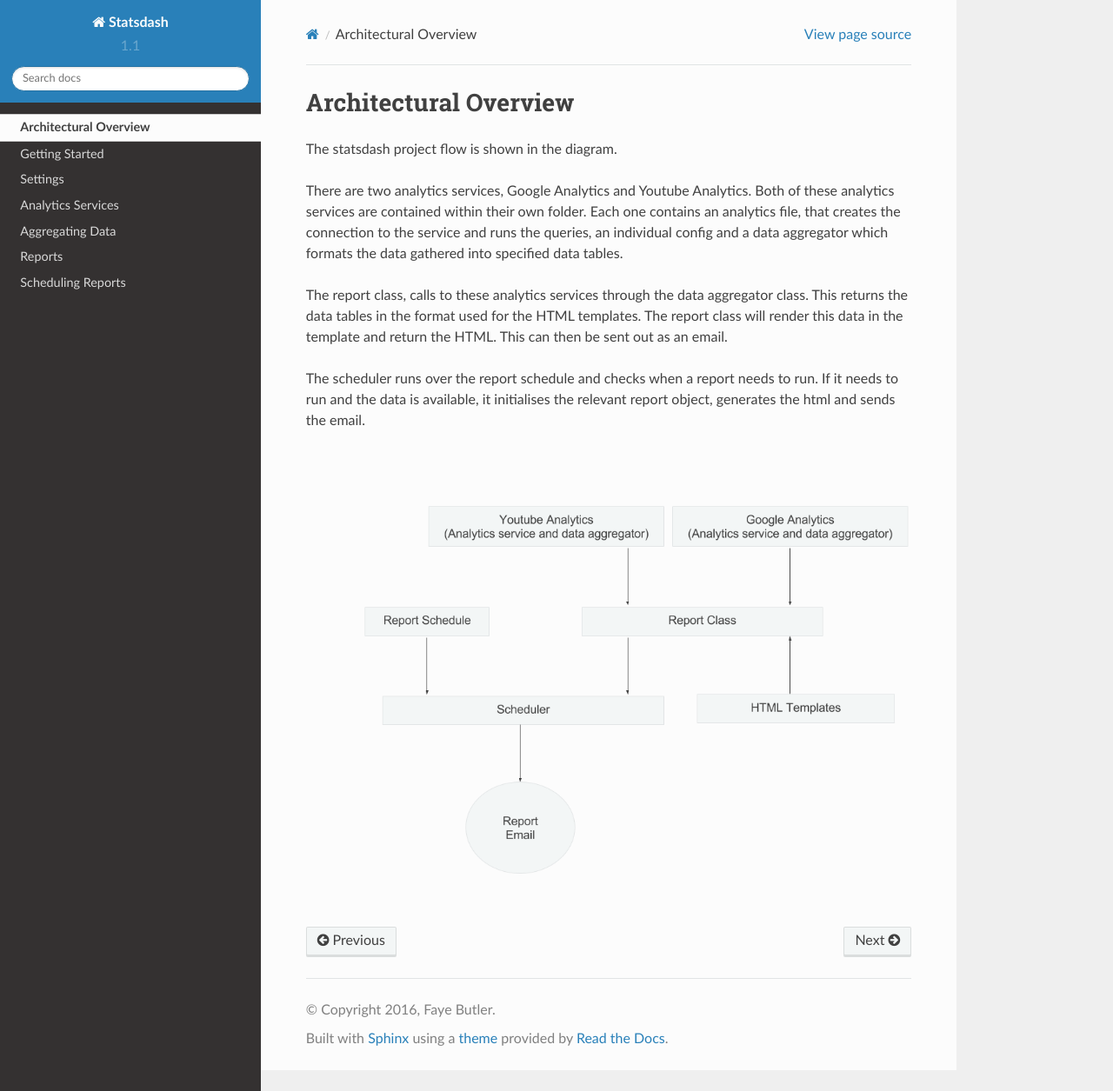
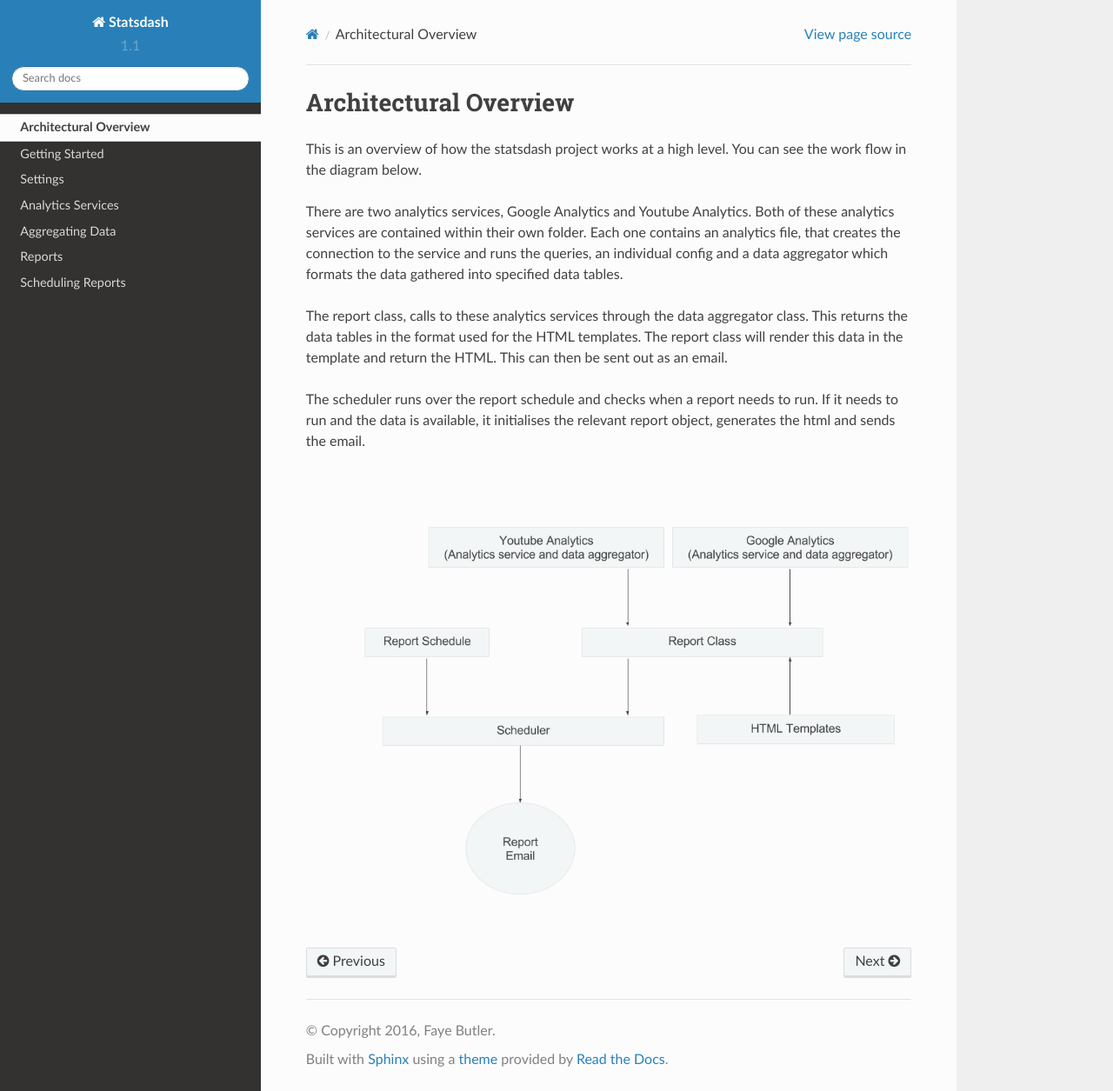
Before and after one commit to gamernetwork/gastatsdash, a Sphinx documentation site: the page built from docs/overview.rst, in a window 1280 px wide and 1255 px high. Shown: the whole window at 87% size. Built offline with Sphinx 7.4.7 and the Read the Docs theme 2.0.0, drawn with Linux system fonts in a browser that asks for light colours.

Commit message:
updating intor

```diff
--- a/docs/overview.rst
+++ b/docs/overview.rst
@@ -1,7 +1,7 @@
 Architectural Overview
 =====================
 
-The statsdash project flow is shown in the diagram.
+This is an overview of how the statsdash project works at a high level. You can see the work flow in the diagram below.
 
 There are two analytics services, Google Analytics and Youtube Analytics. Both of these analytics services are contained within their own folder. Each one contains an analytics file, that creates the connection to the service and runs the queries, an individual config and a data aggregator which formats the data gathered into specified data tables.
 
```
